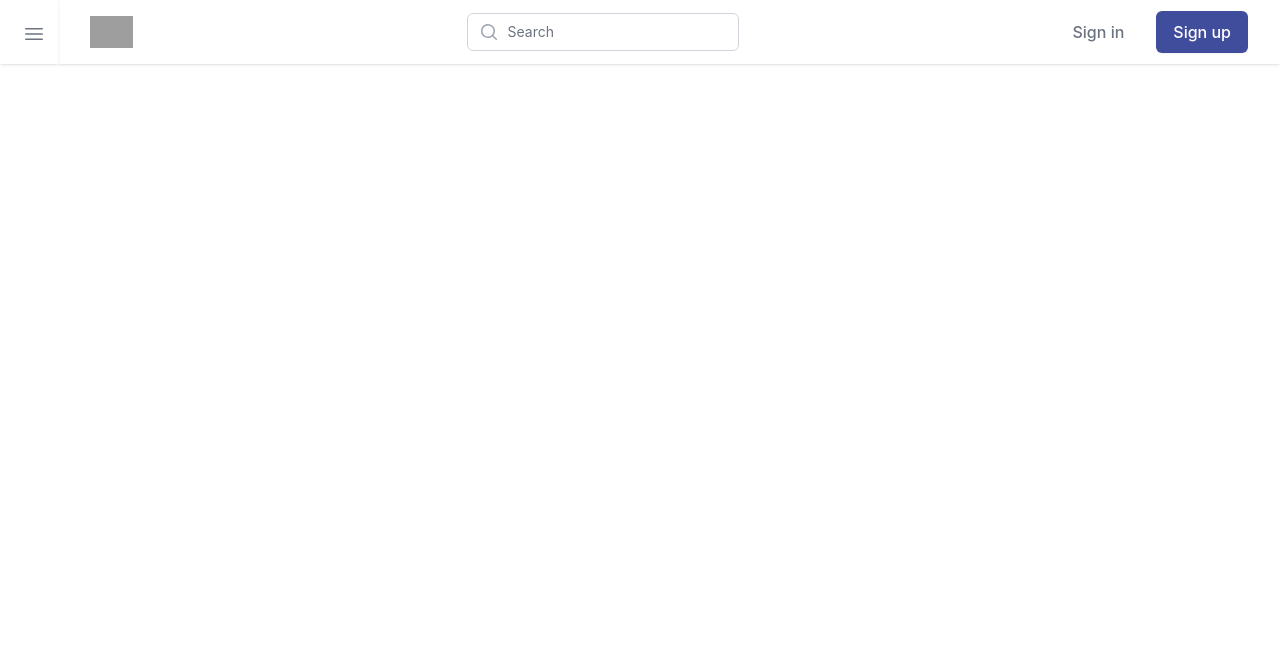
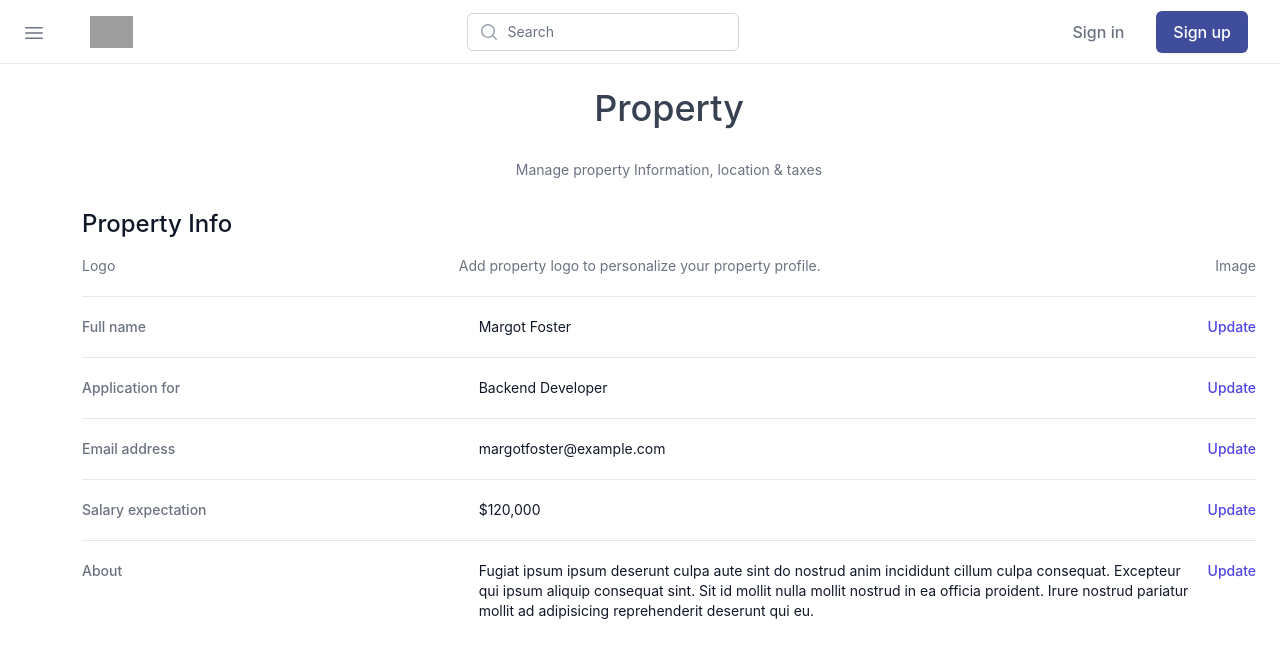
Before and after one commit to UmerMIB/pitifi, a Next.js app: page /properties in a window 1280 px wide. Shown: the top 658 px of the page. Built offline with nearby package versions, Linux system fonts and the light colour scheme; grey boxes are pictures that could not be loaded.

Commit message:
mwssage="property table"

```diff
--- a/components/Header/index.js
+++ b/components/Header/index.js
@@ -24,7 +24,7 @@
 
 export default function Header() {
   return (
-    <Disclosure as="nav" className="shadow w-full">
+    <Disclosure as="nav" className="border-b h-16 w-full">
       {({ open }) => (
         <>
           <div className="mx-auto max-w-7xl px-2 sm:px-4 lg:px-8 ">
--- a/components/Table/index.js
+++ b/components/Table/index.js
@@ -1,11 +1,19 @@
-import { PaperClipIcon } from '@heroicons/react/20/solid'
+import { PaperClipIcon } from "@heroicons/react/20/solid";
 
 export default function Example() {
   return (
     <>
       <div>
-        <h3 className="text-lg font-medium leading-6 text-gray-900">Applicant Information</h3>
-        <p className="mt-1 max-w-2xl text-sm text-gray-500">Personal details and application.</p>
+        <h3 className="text-2xl font-medium leading-6 text-gray-900">
+          Property Info
+        </h3>
+        <div className="mt-5 flex justify-between items-center">
+          <p className=" max-w-2xl text-sm text-gray-500">Logo</p>
+          <p className=" mr-[3.2rem] max-w-2xl text-sm text-gray-500">
+            Add property logo to personalize your property profile.
+          </p>
+          <p className=" max-w-2xl text-sm text-gray-500">Image</p>
+        </div>
       </div>
       <div className="mt-5 border-t border-gray-200">
         <dl className="divide-y divide-gray-200">
@@ -24,7 +32,9 @@
             </dd>
           </div>
           <div className="py-4 sm:grid sm:grid-cols-3 sm:gap-4 sm:py-5">
-            <dt className="text-sm font-medium text-gray-500">Application for</dt>
+            <dt className="text-sm font-medium text-gray-500">
+              Application for
+            </dt>
             <dd className="mt-1 flex text-sm text-gray-900 sm:col-span-2 sm:mt-0">
               <span className="flex-grow">Backend Developer</span>
               <span className="ml-4 flex-shrink-0">
@@ -52,7 +62,9 @@
             </dd>
           </div>
           <div className="py-4 sm:grid sm:grid-cols-3 sm:gap-4 sm:py-5">
-            <dt className="text-sm font-medium text-gray-500">Salary expectation</dt>
+            <dt className="text-sm font-medium text-gray-500">
+              Salary expectation
+            </dt>
             <dd className="mt-1 flex text-sm text-gray-900 sm:col-span-2 sm:mt-0">
               <span className="flex-grow">$120,000</span>
               <span className="ml-4 flex-shrink-0">
@@ -69,9 +81,11 @@
             <dt className="text-sm font-medium text-gray-500">About</dt>
             <dd className="mt-1 flex text-sm text-gray-900 sm:col-span-2 sm:mt-0">
               <span className="flex-grow">
-                Fugiat ipsum ipsum deserunt culpa aute sint do nostrud anim incididunt cillum culpa consequat. Excepteur
-                qui ipsum aliquip consequat sint. Sit id mollit nulla mollit nostrud in ea officia proident. Irure
-                nostrud pariatur mollit ad adipisicing reprehenderit deserunt qui eu.
+                Fugiat ipsum ipsum deserunt culpa aute sint do nostrud anim
+                incididunt cillum culpa consequat. Excepteur qui ipsum aliquip
+                consequat sint. Sit id mollit nulla mollit nostrud in ea officia
+                proident. Irure nostrud pariatur mollit ad adipisicing
+                reprehenderit deserunt qui eu.
               </span>
               <span className="ml-4 flex-shrink-0">
                 <button
@@ -83,9 +97,8 @@
               </span>
             </dd>
           </div>
-
         </dl>
       </div>
     </>
-  )
+  );
 }
--- a/components/layout/index.js
+++ b/components/layout/index.js
@@ -2,17 +2,24 @@
 import Header from "../Header";
 import Sidebar from "../sidebar";
 
-const BackgroundLayout = () => {
+const BackgroundLayout = ({ children }) => {
   return (
     <>
-      <div className="flex fixed w-full">
-        <div>
-          <Sidebar />
+      <div className="flex fixed h-16 w-full">
+        <Sidebar />
+
+        <div className="w-full">
+          <Header />
+          <div className="container mx-auto p-6">{children}</div>
         </div>
-        <Header />
       </div>
     </>
   );
 };
 
 export default BackgroundLayout;
+/**
+ * <BackgriundLayout>
+ * <p> my name is danyal</p>
+ * </BackgroundLayout>
+ */
--- a/components/sidebar/index.js
+++ b/components/sidebar/index.js
@@ -53,7 +53,7 @@
       */}
       <div>
         <Transition.Root show={sidebarOpen} as={Fragment}>
-          <Disclosure as="div" className="" onClose={setSidebarOpen}>
+          <Disclosure as="div" className="border-b" onClose={setSidebarOpen}>
             <Transition.Child
               as={Fragment}
               enter="transition-opacity ease-linear duration-300"
@@ -180,11 +180,11 @@
 
         {/* Static sidebar for desktop */}
 
-        <div className="flex flex-1 flex-col shadow">
-          <div className=" top-0 z-10 bg-white pl-1 pt-1 sm:pl-3 sm:pt-3 ">
+        <div className="flex flex-1 flex-col ">
+          <div className=" top-0 z-10 bg-white pl-1 pt-[0.7rem] sm:pl-3 sm:pt-[0.7rem] border-b">
             <button
               type="button"
-              className="-ml-0.5 -mt-0.5 inline-flex h-12 w-12 items-center justify-center rounded-md text-gray-500 hover:text-gray-900 focus:outline-none focus:ring-2 focus:ring-inset focus:ring-indigo-500"
+              className="-ml-0.5 -mt-0.5 inline-flex h-12 w-12 items-center justify-center  text-gray-500 hover:text-gray-900 focus:outline-none focus:ring-2 focus:ring-inset focus:ring-indigo-500"
               onClick={() => setSidebarOpen(true)}
             >
               <span className="sr-only">Open sidebar</span>
--- a/pages/properties.js
+++ b/pages/properties.js
@@ -1,10 +1,21 @@
 import React from "react";
 import BackgroundLayout from "../components/layout";
+import Table from "../components/Table";
 
 const properties = () => {
   return (
     <>
-      <BackgroundLayout />
+      <BackgroundLayout>
+        <h2 className=" text-4xl font-medium  text-gray-700 text-center ">
+          Property
+        </h2>
+        <p className="mt-8 text-sm text-gray-500 text-center">
+          Manage property Information, location & taxes
+        </p>
+        <div className="mt-8">
+          <Table />
+        </div>
+      </BackgroundLayout>
     </>
   );
 };
```
